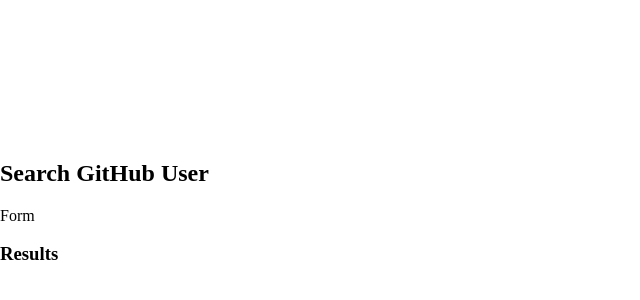
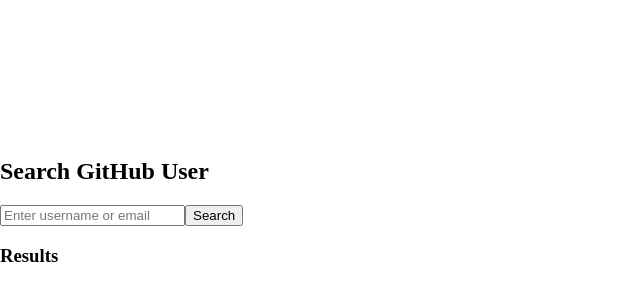
Before and after one commit to raycris/github-user-search, a React (Vite) app: page / in a window 1280 px wide. Shown: the part 188-488 px from the top of the page, without its empty margins (0-640 px from the left). Built offline with nearby package versions, Linux system fonts and the light colour scheme.

Commit message:
Form component

```diff
--- a/src/App.jsx
+++ b/src/App.jsx
@@ -8,11 +8,11 @@
 
 async function fetchResults(query) {
   try {
-    const response = await fetch(`${API_URL}/search/users?q=${query}`)
-    const json = await response.json()
+    const response = await fetch(`${API_URL}/search/users?q=${query}`);
+    const json = await response.json();
     return json.items || [];
   } catch (e) {
-    throw new Error(e)
+    throw new Error(e);
   }
 }
 
@@ -20,10 +20,20 @@
   const [query, setQuery] = useState("");
   const [results, setResults] = useState([]);
 
+  function onSearchChange(event) {
+    setQuery(event.target.value);
+  }
+
+  async function onSearchSubmit(event) {
+    event.preventDefault();
+    const results = await fetchResults(query);
+    setResults(results);
+  }
+
   return (
     <div>
       <h2>Search GitHub User</h2>
-      <Form />
+      <Form onChange={onSearchChange} onSubmit={onSearchSubmit} value={query} />
       <h3>Results</h3>
       <div id="results">
         <div>
--- a/src/components/Form.jsx
+++ b/src/components/Form.jsx
@@ -1,9 +1,18 @@
-import React from 'react'
+import React from "react";
 
-const Form = () => {
+const Form = ({ onSubmit, onChange, value }) => {
   return (
-    <div>Form</div>
-  )
-}
+    <form onSubmit={onSubmit}>
+      <input
+        id="search"
+        type="text"
+        placeholder="Enter username or email"
+        onChange={onChange}
+        value={value}
+      />
+      <button type="submit">Search</button>
+    </form>
+  );
+};
 
-export default Form
+export default Form;
```
